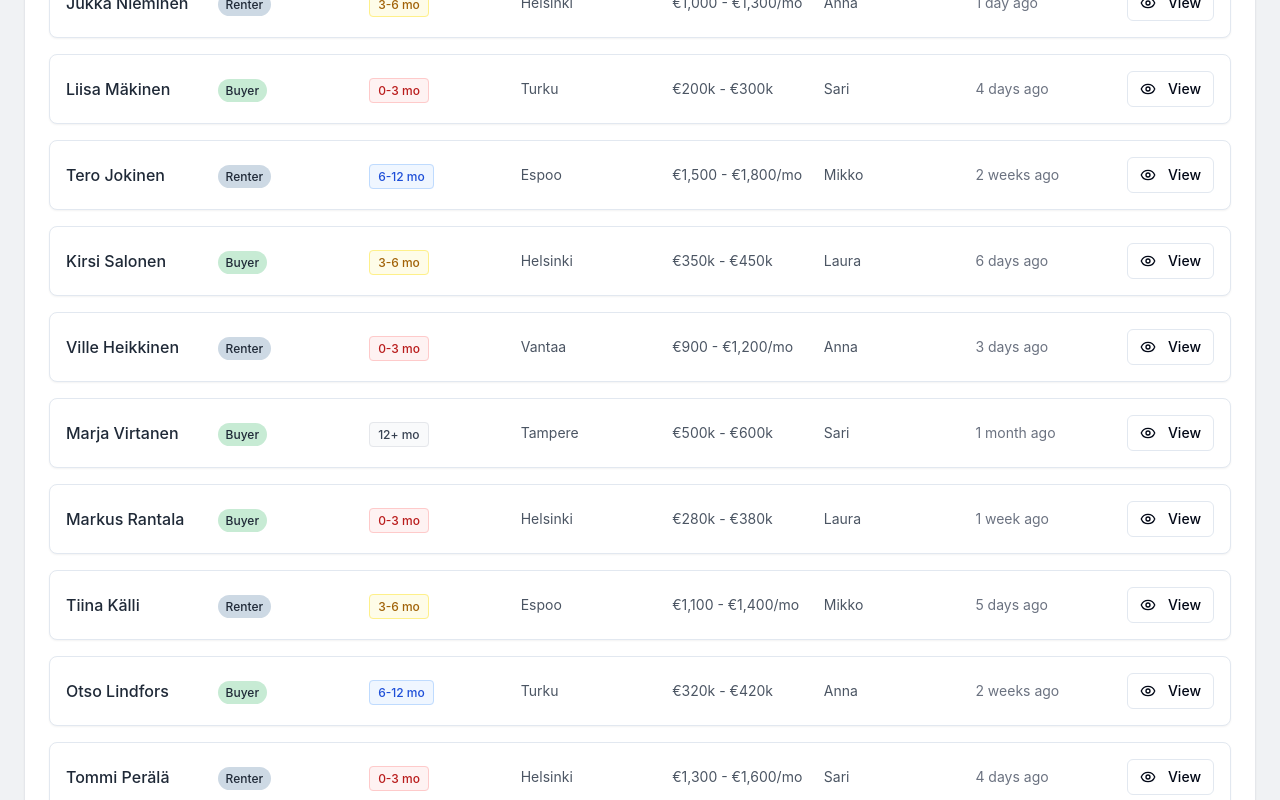
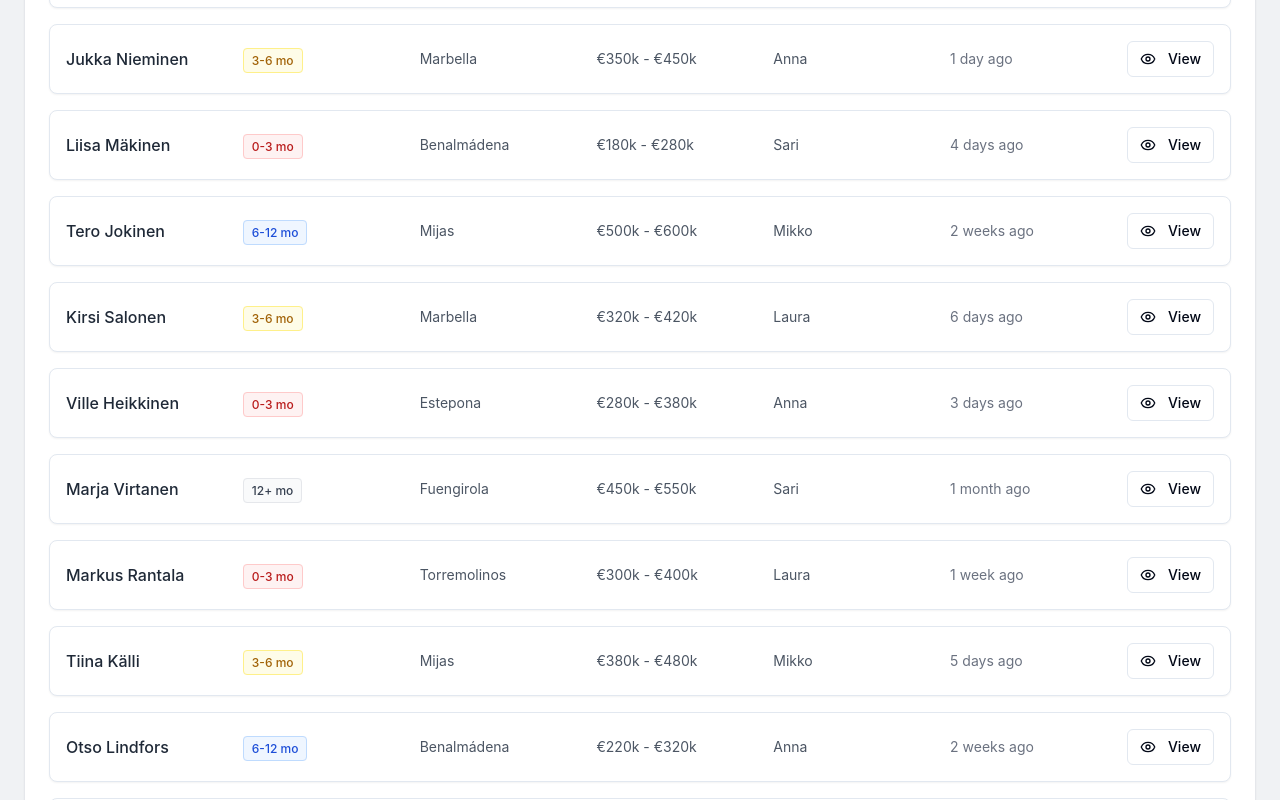
Before and after one commit to Aihu-Agency/laine-crm-insight, a React (Vite) app: page /customers in a window 1280 px wide. Shown: the part 820-1620 px from the top of the page. Built offline with nearby package versions, Linux system fonts and the light colour scheme.

Commit message:
feat: Update customer view
- Moved "Create new customer" button.
- Updated location filter and customer list with Costa del Sol towns.
- Fixed dashboard link navigation.
- Removed buyer/renter column.

```diff
--- a/src/components/CustomerFilters.tsx
+++ b/src/components/CustomerFilters.tsx
@@ -6,6 +6,13 @@ import { Label } from "@/components/ui/label";
 
 const CustomerFilters = () => {
   return (
+    <div className="space-y-4">
+      <div className="flex justify-end">
+        <Button className="bg-laine-mint hover:bg-laine-mint/90 text-gray-800">
+          Create new customer
+        </Button>
+      </div>
+
       <div className="bg-white p-6 rounded-lg border border-gray-200 shadow-sm">
         <div className="grid grid-cols-1 md:grid-cols-2 lg:grid-cols-4 gap-4 mb-4">
           <div className="space-y-2">
@@ -39,11 +46,12 @@ const CustomerFilters = () => {
                 <SelectValue placeholder="Select location" />
               </SelectTrigger>
               <SelectContent>
-              <SelectItem value="helsinki">Helsinki</SelectItem>
-              <SelectItem value="espoo">Espoo</SelectItem>
-              <SelectItem value="vantaa">Vantaa</SelectItem>
-              <SelectItem value="tampere">Tampere</SelectItem>
-              <SelectItem value="turku">Turku</SelectItem>
+                <SelectItem value="marbella">Marbella</SelectItem>
+                <SelectItem value="estepona">Estepona</SelectItem>
+                <SelectItem value="fuengirola">Fuengirola</SelectItem>
+                <SelectItem value="torremolinos">Torremolinos</SelectItem>
+                <SelectItem value="benalmadena">Benalmádena</SelectItem>
+                <SelectItem value="mijas">Mijas</SelectItem>
               </SelectContent>
             </Select>
           </div>
@@ -64,13 +72,11 @@ const CustomerFilters = () => {
           </div>
         </div>
 
-      <div className="flex justify-between items-center">
+        <div className="flex justify-start">
           <Button variant="outline" className="text-gray-600">
             Clear filters
           </Button>
-        <Button className="bg-laine-mint hover:bg-laine-mint/90 text-gray-800">
-          Create new customer
-        </Button>
+        </div>
       </div>
     </div>
   );
--- a/src/components/CustomerList.tsx
+++ b/src/components/CustomerList.tsx
@@ -6,7 +6,6 @@ import { Eye } from "lucide-react";
 interface Customer {
   id: number;
   fullName: string;
-  customerType: "Buyer" | "Renter";
   phase: string;
   location: string;
   budgetRange: string;
@@ -19,9 +18,8 @@ const CustomerList = () => {
     {
       id: 1,
       fullName: "Mikko Tuominen",
-      customerType: "Buyer",
       phase: "0-3 mo",
-      location: "Helsinki",
+      location: "Marbella",
       budgetRange: "€300k - €400k",
       salesperson: "Laura",
       lastContact: "2 days ago"
@@ -29,29 +27,26 @@ const CustomerList = () => {
     {
       id: 2,
       fullName: "Anna Korhonen",
-      customerType: "Renter",
       phase: "3-6 mo",
-      location: "Espoo",
-      budgetRange: "€1,200 - €1,500/mo",
+      location: "Estepona",
+      budgetRange: "€250k - €350k",
       salesperson: "Anna",
       lastContact: "1 week ago"
     },
     {
       id: 3,
       fullName: "Petri Hakala",
-      customerType: "Buyer",
       phase: "6-12 mo",
-      location: "Vantaa",
-      budgetRange: "€250k - €350k",
+      location: "Fuengirola",
+      budgetRange: "€200k - €300k",
       salesperson: "Mikko",
       lastContact: "3 days ago"
     },
     {
       id: 4,
       fullName: "Sari Laakso",
-      customerType: "Buyer",
       phase: "0-3 mo",
-      location: "Tampere",
+      location: "Torremolinos",
       budgetRange: "€400k - €500k",
       salesperson: "Laura",
       lastContact: "5 days ago"
@@ -59,118 +54,103 @@ const CustomerList = () => {
     {
       id: 5,
       fullName: "Jukka Nieminen",
-      customerType: "Renter",
       phase: "3-6 mo",
-      location: "Helsinki",
-      budgetRange: "€1,000 - €1,300/mo",
+      location: "Marbella",
+      budgetRange: "€350k - €450k",
       salesperson: "Anna",
       lastContact: "1 day ago"
     },
     {
       id: 6,
       fullName: "Liisa Mäkinen",
-      customerType: "Buyer",
       phase: "0-3 mo",
-      location: "Turku",
-      budgetRange: "€200k - €300k",
+      location: "Benalmádena",
+      budgetRange: "€180k - €280k",
       salesperson: "Sari",
       lastContact: "4 days ago"
     },
     {
       id: 7,
       fullName: "Tero Jokinen",
-      customerType: "Renter",
       phase: "6-12 mo",
-      location: "Espoo",
-      budgetRange: "€1,500 - €1,800/mo",
+      location: "Mijas",
+      budgetRange: "€500k - €600k",
       salesperson: "Mikko",
       lastContact: "2 weeks ago"
     },
     {
       id: 8,
       fullName: "Kirsi Salonen",
-      customerType: "Buyer",
       phase: "3-6 mo",
-      location: "Helsinki",
-      budgetRange: "€350k - €450k",
+      location: "Marbella",
+      budgetRange: "€320k - €420k",
       salesperson: "Laura",
       lastContact: "6 days ago"
     },
     {
       id: 9,
       fullName: "Ville Heikkinen",
-      customerType: "Renter",
       phase: "0-3 mo",
-      location: "Vantaa",
-      budgetRange: "€900 - €1,200/mo",
+      location: "Estepona",
+      budgetRange: "€280k - €380k",
       salesperson: "Anna",
       lastContact: "3 days ago"
     },
     {
       id: 10,
       fullName: "Marja Virtanen",
-      customerType: "Buyer",
       phase: "12+ mo",
-      location: "Tampere",
-      budgetRange: "€500k - €600k",
+      location: "Fuengirola",
+      budgetRange: "€450k - €550k",
       salesperson: "Sari",
       lastContact: "1 month ago"
     },
     {
       id: 11,
       fullName: "Markus Rantala",
-      customerType: "Buyer",
       phase: "0-3 mo",
-      location: "Helsinki",
-      budgetRange: "€280k - €380k",
+      location: "Torremolinos",
+      budgetRange: "€300k - €400k",
       salesperson: "Laura",
       lastContact: "1 week ago"
     },
     {
       id: 12,
       fullName: "Tiina Källi",
-      customerType: "Renter",
       phase: "3-6 mo",
-      location: "Espoo",
-      budgetRange: "€1,100 - €1,400/mo",
+      location: "Mijas",
+      budgetRange: "€380k - €480k",
       salesperson: "Mikko",
       lastContact: "5 days ago"
     },
     {
       id: 13,
       fullName: "Otso Lindfors",
-      customerType: "Buyer",
       phase: "6-12 mo",
-      location: "Turku",
-      budgetRange: "€320k - €420k",
+      location: "Benalmádena",
+      budgetRange: "€220k - €320k",
       salesperson: "Anna",
       lastContact: "2 weeks ago"
     },
     {
       id: 14,
       fullName: "Tommi Perälä",
-      customerType: "Renter",
       phase: "0-3 mo",
-      location: "Helsinki",
-      budgetRange: "€1,300 - €1,600/mo",
+      location: "Marbella",
+      budgetRange: "€600k - €700k",
       salesperson: "Sari",
       lastContact: "4 days ago"
     },
     {
       id: 15,
       fullName: "Elina Koskinen",
-      customerType: "Buyer",
       phase: "3-6 mo",
-      location: "Vantaa",
+      location: "Estepona",
       budgetRange: "€250k - €350k",
       salesperson: "Laura",
       lastContact: "1 week ago"
     }
   ];
-
-  const getCustomerTypeColor = (type: "Buyer" | "Renter") => {
-    return type === "Buyer" ? "bg-laine-mint text-gray-800" : "bg-laine-blue text-gray-800";
-  };
 
   const getPhaseColor = (phase: string) => {
     if (phase.includes("0-3")) return "bg-red-50 text-red-700 border-red-200";
@@ -185,15 +165,9 @@ const CustomerList = () => {
         <Card key={customer.id} className="hover:shadow-md transition-shadow duration-200">
           <CardContent className="p-4">
             <div className="flex items-center justify-between">
-              <div className="flex-1 grid grid-cols-1 md:grid-cols-7 gap-4 items-center">
+              <div className="flex-1 grid grid-cols-1 md:grid-cols-6 gap-4 items-center">
                 <div className="font-medium text-gray-800">
                   {customer.fullName}
-                </div>
-
-                <div>
-                  <span className={`px-2 py-1 rounded-full text-xs font-medium ${getCustomerTypeColor(customer.customerType)}`}>
-                    {customer.customerType}
-                  </span>
                 </div>
 
                 <div>
```
Lines whose indentation alone changed are shown as unchanged.
